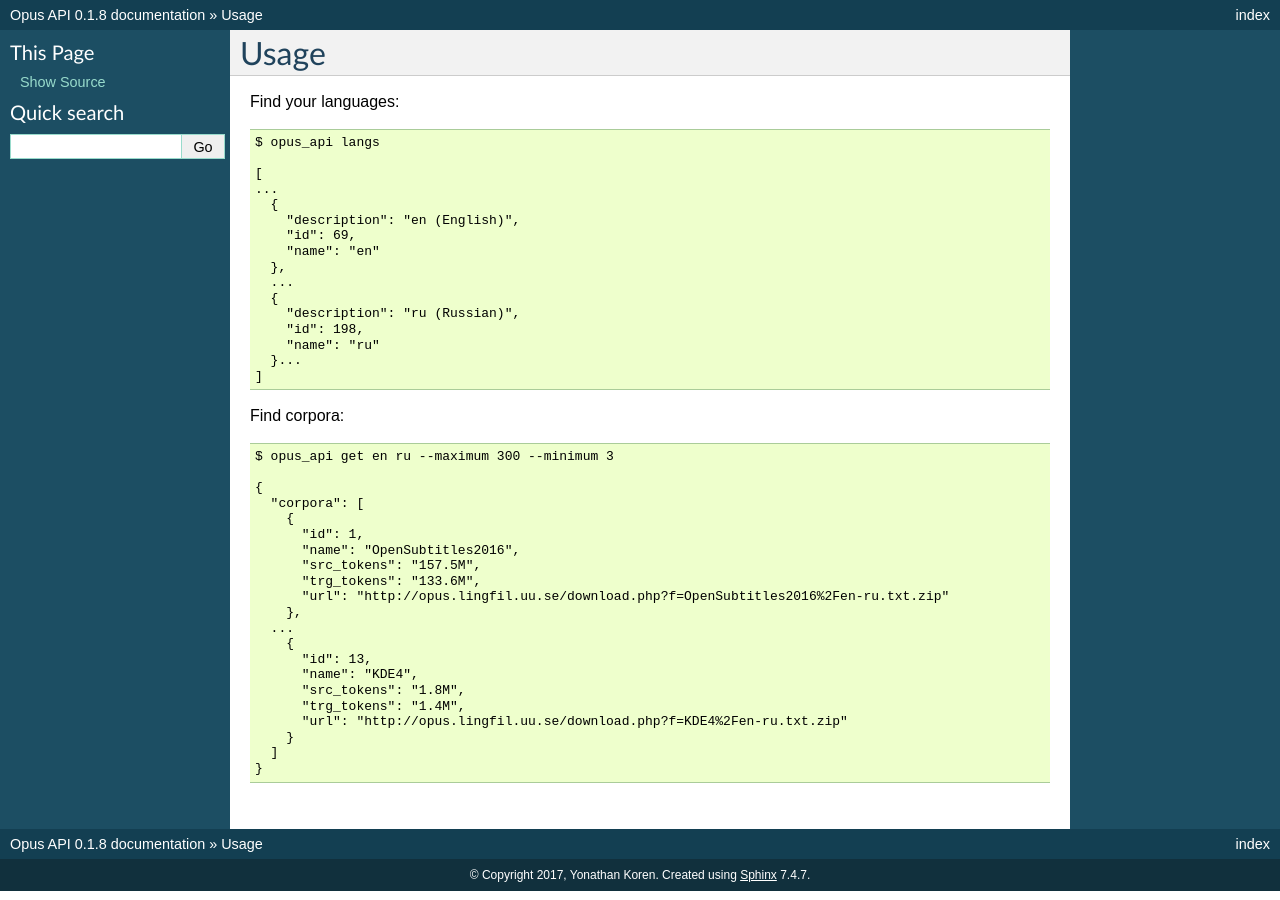
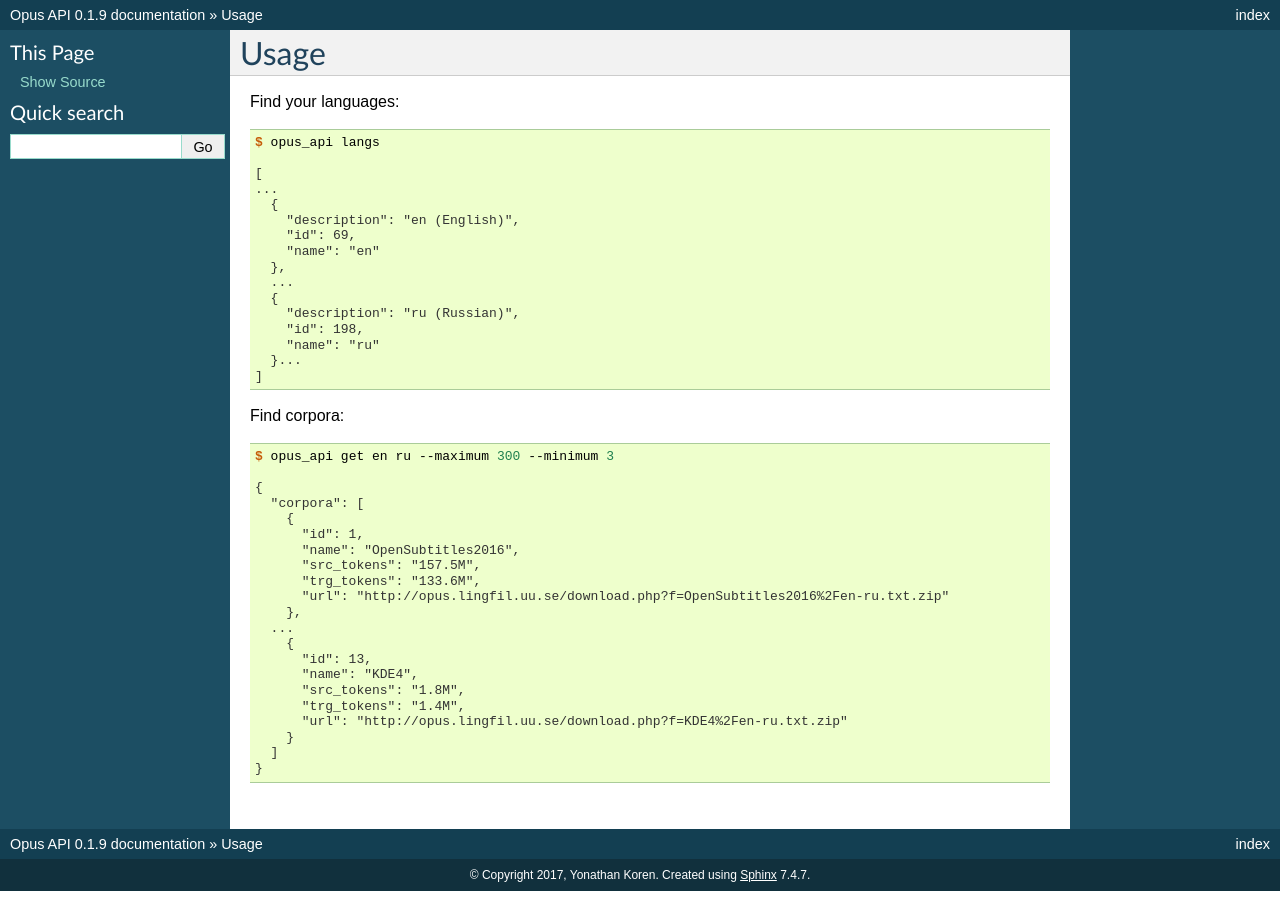
Before and after one commit to korenyoni/opus-api, a Sphinx documentation site: the page built from docs/usage.rst, in a window 1280 px wide. Built offline with Sphinx 7.4.7, drawn with Linux system fonts in a browser that asks for light colours; pages that are not in the unit, such as notebooks, are missing from menus.

```diff
--- a/HISTORY.rst
+++ b/HISTORY.rst
@@ -7,7 +7,7 @@ History
 
 * First release on PyPI.
 
-0.1.7 (2017-10-07)
+0.1.9 (2017-10-08)
 __________________
 
 * Documentation released
--- a/docs/requirements.rst
+++ b/docs/requirements.rst
@@ -1,5 +1,6 @@
 .. _requirements:
 
+.. highlight:: console
 .. _PhantomJS: http://phantomjs.org/download.html
 
 ============
@@ -8,6 +9,6 @@ Requirements
 
 Download PhantomJS_ and make sure its in your PATH, eg:
 
-::
+.. code-block:: console
 
   $ wget -qO- https://bitbucket.org/ariya/phantomjs/downloads/phantomjs-2.1.1-linux-x86_64.tar.bz2 | tar xvj -C ~/.local/bin --strip 2 phantomjs-2.1.1-linux-x86_64/bin
--- a/docs/usage.rst
+++ b/docs/usage.rst
@@ -1,10 +1,12 @@
+.. highlight:: shell
+
 =====
 Usage
 =====
 
 Find your languages:
 
-::
+.. code-block:: console
 
   $ opus_api langs
 
@@ -25,7 +27,7 @@ Find your languages:
 
 Find corpora:
 
-::
+.. code-block:: console
 
   $ opus_api get en ru --maximum 300 --minimum 3
 
--- a/opus_api/__init__.py
+++ b/opus_api/__init__.py
@@ -4,4 +4,4 @@
 
 __author__ = """Yonathan Koren"""
 __email__ = 'yonkornilov@live.com'
-__version__ = '0.1.8'
+__version__ = '0.1.9'
--- a/setup.cfg
+++ b/setup.cfg
@@ -1,5 +1,5 @@
 [bumpversion]
-current_version = 0.1.8
+current_version = 0.1.9
 commit = True
 tag = True
 
--- a/setup.py
+++ b/setup.py
@@ -26,7 +26,7 @@ test_requirements = [
 
 setup(
     name='opus_api',
-    version='0.1.8',
+    version='0.1.9',
     description="OPUS (opus.lingfil.uu.se) Python API",
     long_description=readme + '\n\n' + history,
     author="Yonathan Koren",
```
Also changed, not shown: README.rst (+15 -10 lines), docs/installation.rst (+9 -7 lines).
